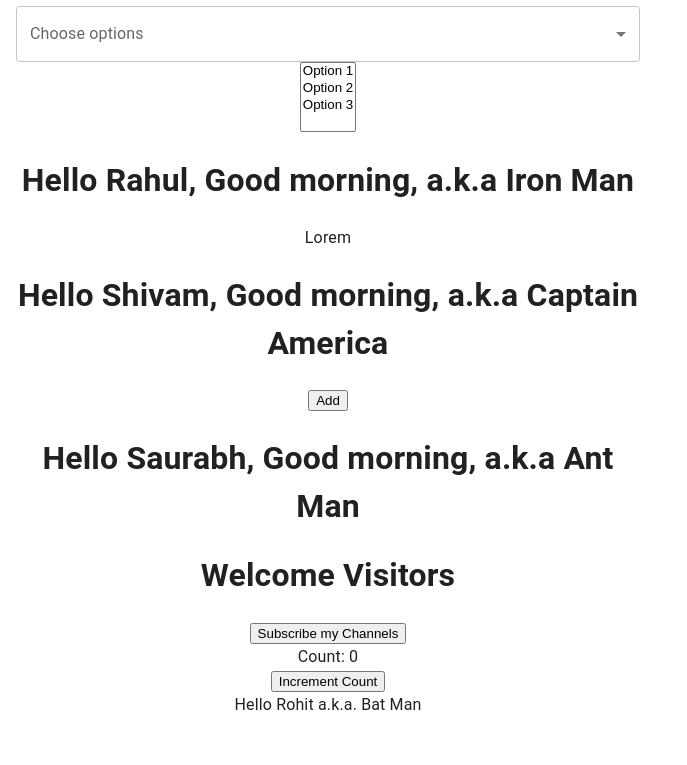
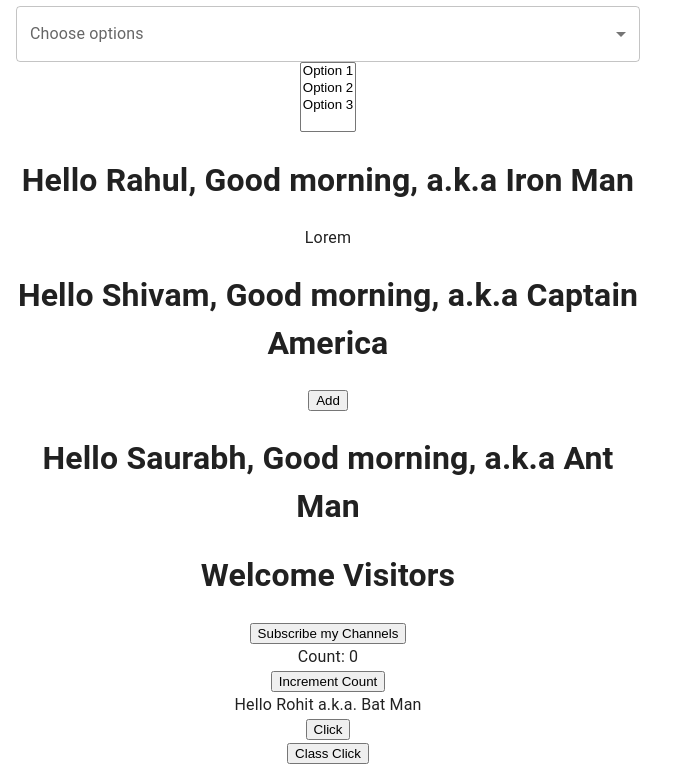
Before and after one commit to fhabhishektiwari/react-js-learning, a React (Create React App) app: page / in a window 1280 px wide. Shown: the part 310-1075 px from the top of the page, without its empty margins (0-687 px from the left). Before the commit the page ends 1027 px from the top, so only its background shows below. Built offline with nearby package versions, Linux system fonts and the light colour scheme.

Commit message:
Event Handling

```diff
--- a/src/App.js
+++ b/src/App.js
@@ -10,6 +10,8 @@ import Greet from './components/Hello';
 import Message from './components/Message';
 import Counter from './components/Counter';
 import Welcome from './components/Welcome';
+import FunctionalClick from './components/FunctionalClick';
+import ClassClick from './components/ClassClick';
 
 const initialValue={
   messageValue:'',
@@ -82,6 +84,8 @@ function App() {
             <Message/>
             <Counter/>
             <Welcome name="Rohit" heroname="Bat Man"/>
+            <FunctionalClick/>
+            <ClassClick/>
           </Grid>
         </Grid>
 
--- /dev/null
+++ b/src/components/ClassClick.jsx
@@ -0,0 +1,18 @@
+import React,{Component} from 'react';
+
+class ClassClick extends Component{
+
+    classClickHandler(){
+        console.log("button Clicked")
+    }
+
+    render(){
+        return(
+            <>
+                <button onClick={this.classClickHandler}>Class Click</button>
+            </>
+        )
+    }
+}
+
+export default ClassClick;
--- /dev/null
+++ b/src/components/FunctionalClick.jsx
@@ -0,0 +1,18 @@
+import React from 'react'
+
+const FunctionalClick = () => {
+    const clickHandler=()=>{
+        console.log("Button Clicked...");
+    }
+  return (
+    <div>
+        {/* always use this*/}
+      <button onClick={clickHandler}>Click</button>
+
+      {/* don't use this becase its function call and it's already in log so don't use */}
+      {/*<button onClick={clickHandler()}>Click</button>*/}
+    </div>
+  )
+}
+
+export default FunctionalClick
```
